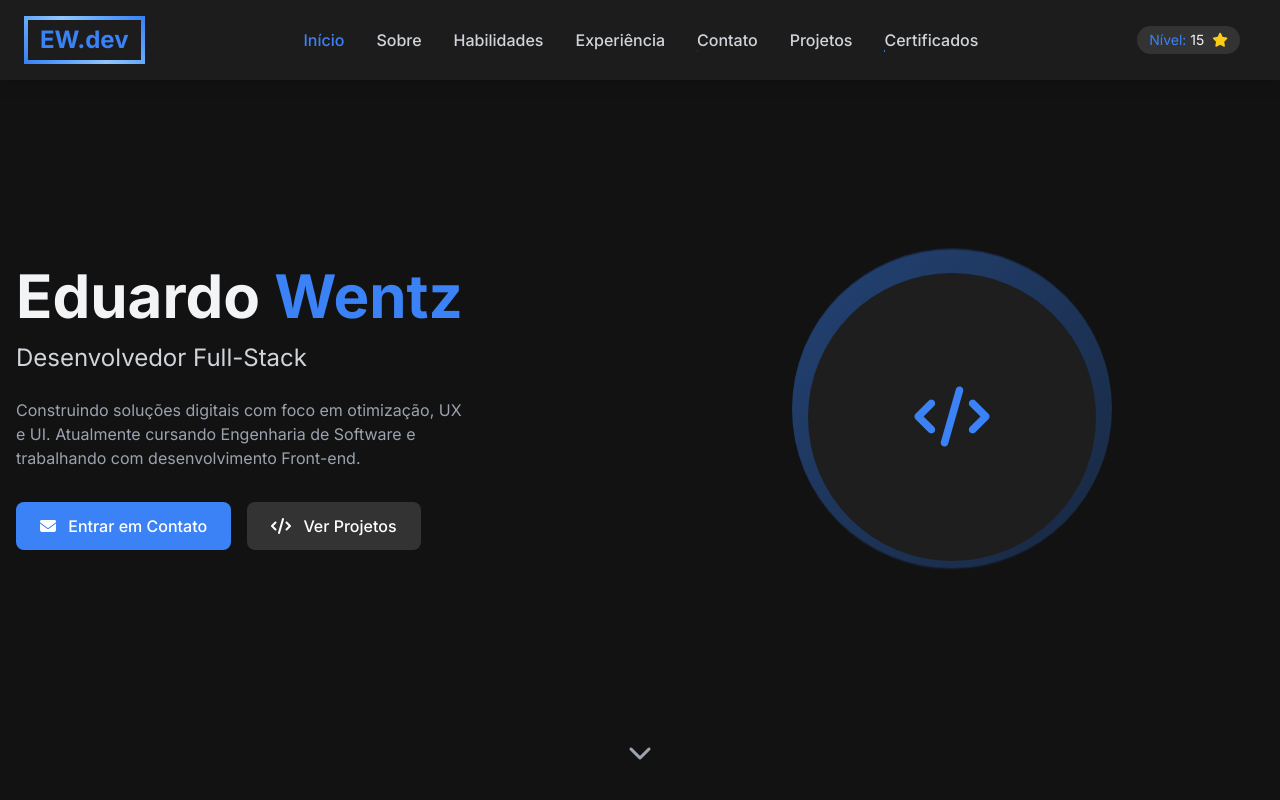
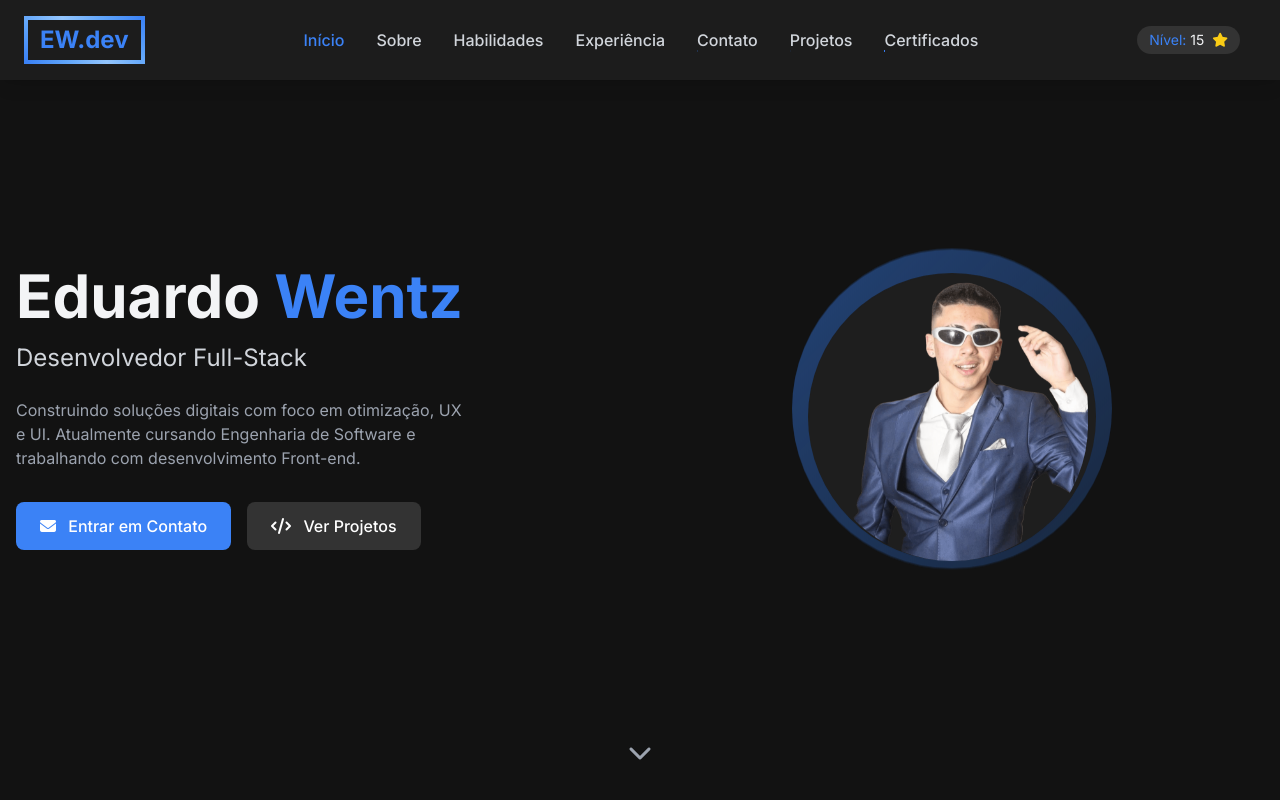
Before and after one commit to santoswentz/Portfolio, a website: page index.html in a window 1280 px wide. Shown: the top 800 px of the page. Drawn offline with nearby package versions, Linux system fonts and the light colour scheme.

Commit message:
Atualização da foto do portifolio

```diff
--- a/index.html
+++ b/index.html
@@ -205,12 +205,16 @@
                     <div class="absolute inset-0 bg-accent rounded-full opacity-20 floating"></div>
                     <div class="absolute inset-0 bg-gradient-to-br from-accent to-transparent rounded-full opacity-30 floating" style="animation-delay: 1s;"></div>
                     <div class="absolute inset-4 bg-darkgray rounded-full flex items-center justify-center floating" style="animation-delay: 2s;">
-                        <div class="text-6xl text-accent">
-                            <i class="fas fa-code"></i>
-                        </div>
+                    <img
+                        src="images/FotoUserPortifolio.png"
+                        alt="Foto de Perfil"
+                        class="w-full h-full object-cover rounded-full m-2"
+                    >
                     </div>
                 </div>
             </div>
+
+
         </div>
 
         <div class="absolute bottom-8 left-1/2 transform -translate-x-1/2">
```
Also changed, not shown: images/FotoUserPortifolio.png (added).
